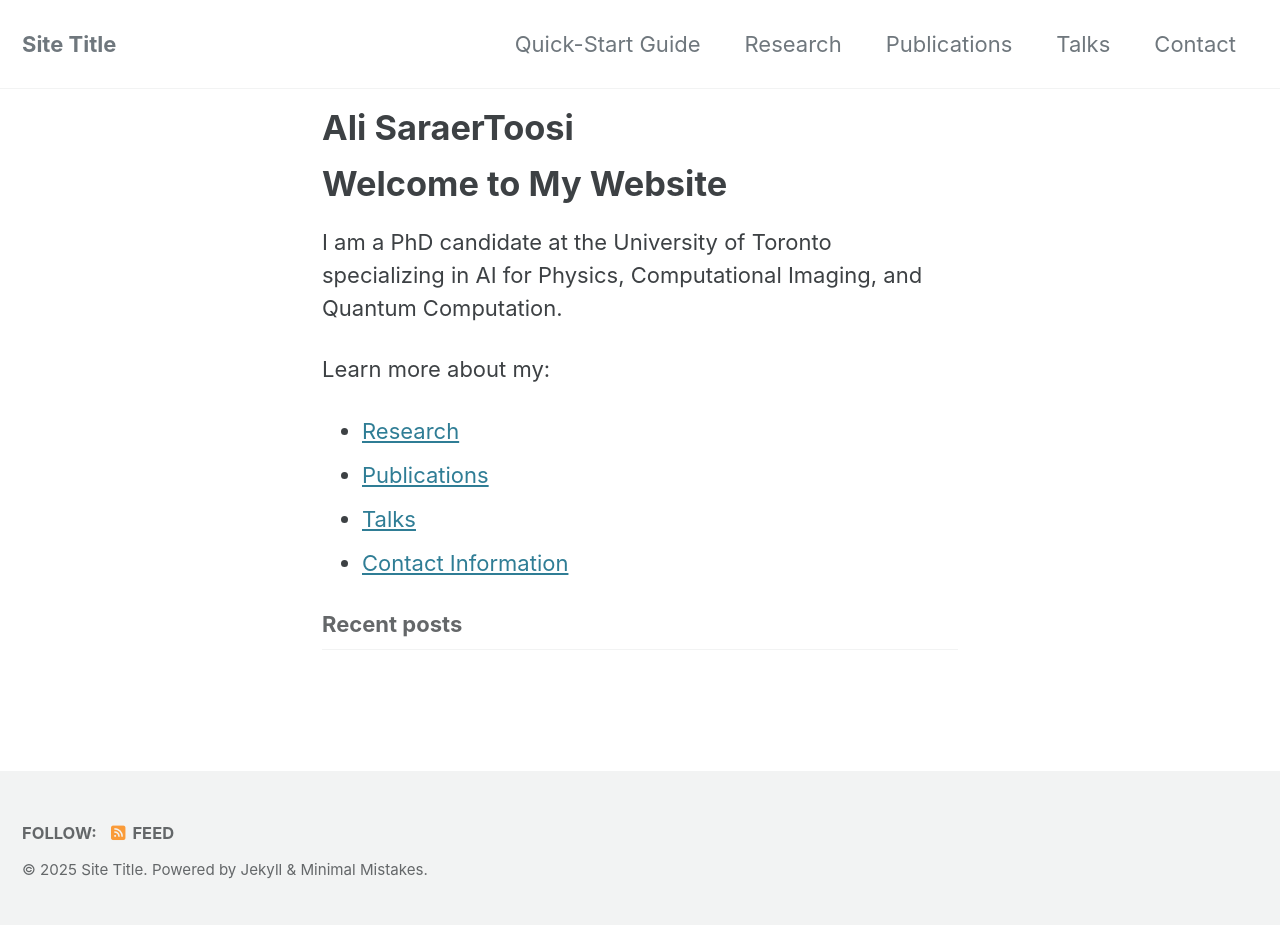
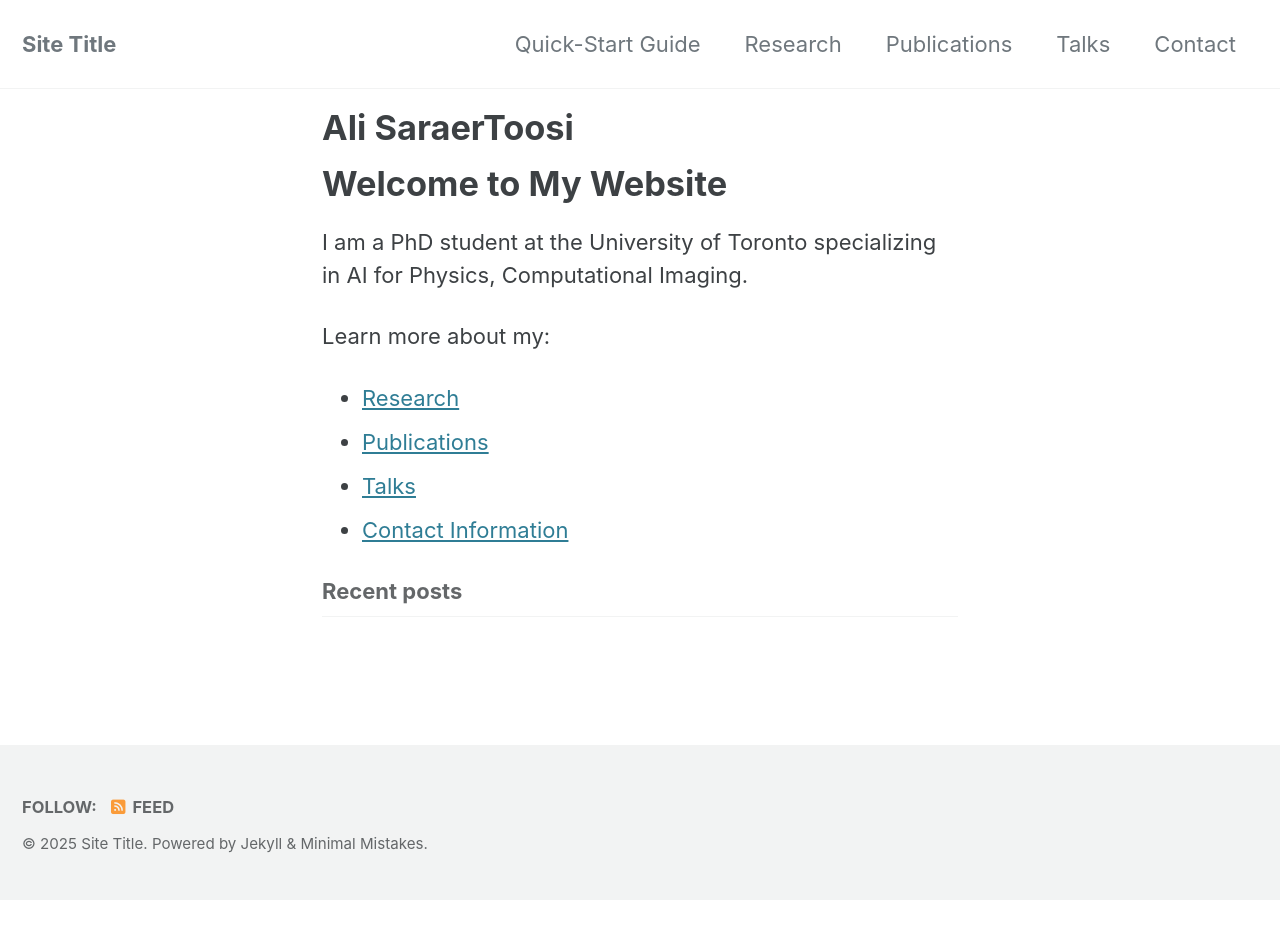
Before and after one commit to as2c/ali.github.io, a Jekyll site: the page built from index.md, in a window 1280 px wide. Built offline with Jekyll 4.4.1, drawn with Linux system fonts in a browser that asks for light colours; cached includes are drawn as plain includes; after the commit the page ends 900 px from its top, so only the background shows below that.

```diff
--- a/_data/navigation.yml
+++ b/_data/navigation.yml
@@ -9,7 +9,7 @@ main:
   - title: "Talks"
     url: /talks/
   - title: "Contact"
-    url: /contact
+    url: /contact/
   # - title: "About"
   #   url: https://mmistakes.github.io/minimal-mistakes/about/
   # - title: "Sample Posts"
--- a/index.md
+++ b/index.md
@@ -6,7 +6,7 @@ permalink: /
 
 # Welcome to My Website
 
-I am a PhD candidate at the University of Toronto specializing in AI for Physics, Computational Imaging, and Quantum Computation.
+I am a PhD student at the University of Toronto specializing in AI for Physics, Computational Imaging.
 
 Learn more about my:
 - [Research](/research/)
```
